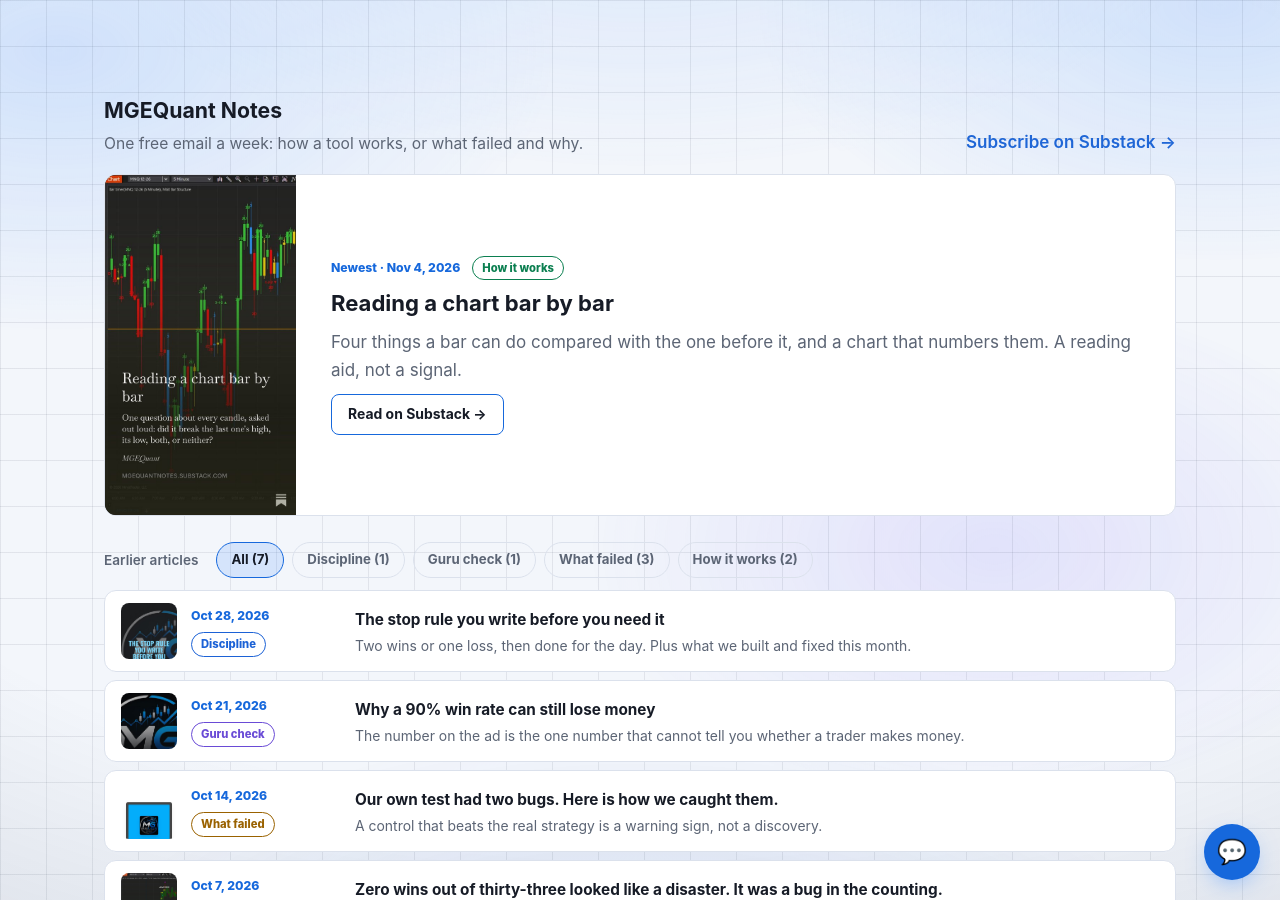
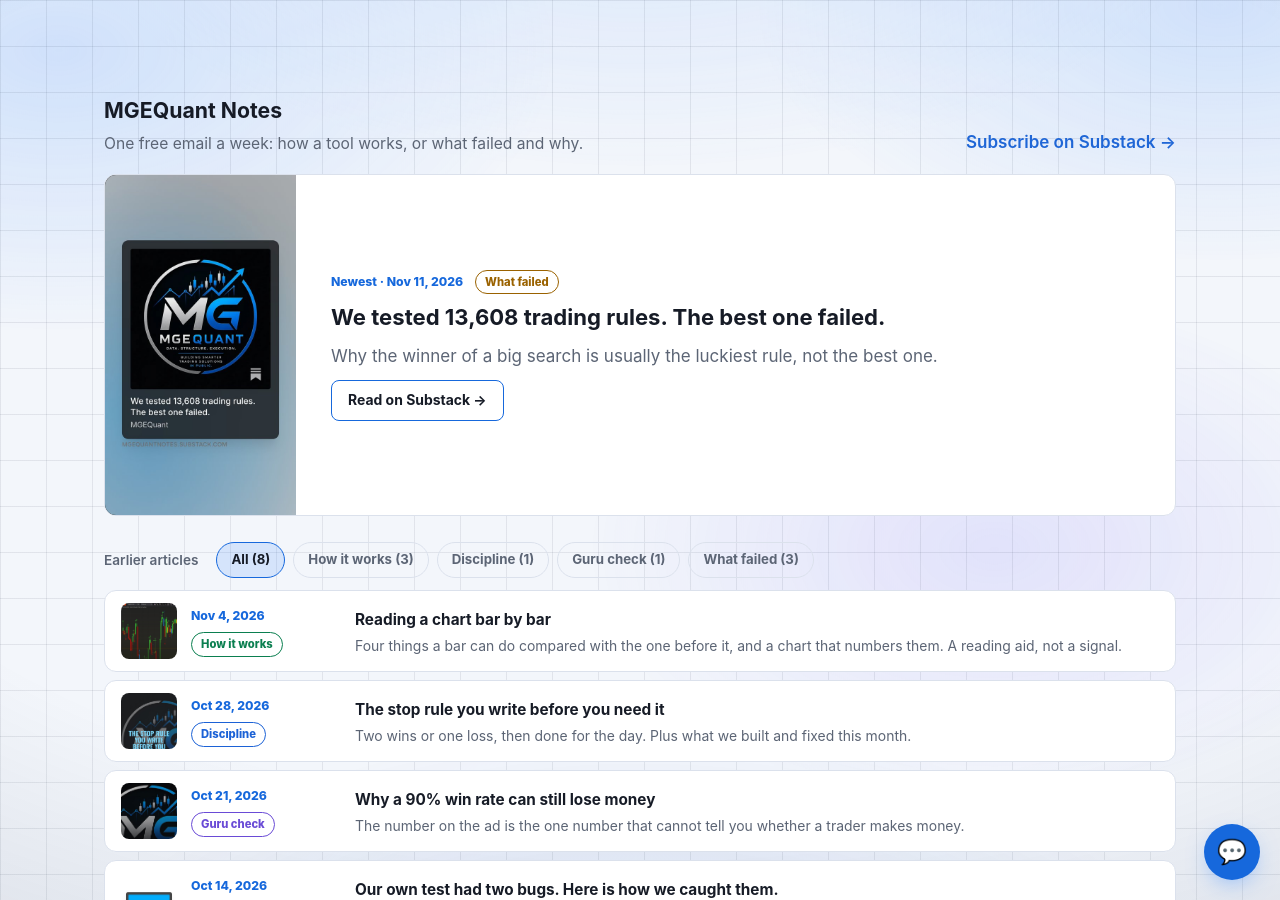
Before and after one commit to MGEQuant/MGEQuant, a Jekyll site: the page in-action.html, which Jekyll copies as it is, in a window 1280 px wide and 900 px high, scrolled down 1507 px. Built offline with Jekyll 4.4.1, drawn with Linux system fonts in a browser that asks for light colours.

Commit message:
Notes: 'We tested 13,608 trading rules. The best one failed.' (Nov 11) becomes the feature; Nov 4 moves to the list
Co-Authored-By: Claude Opus 5.5 <noreply@anthropic.com>

```diff
--- a/in-action.html
+++ b/in-action.html
@@ -521,16 +521,21 @@
         <a class="sec-link" href="https://mgequantnotes.substack.com" target="_blank" rel="noopener">Subscribe on Substack &rarr;</a>
       </div>
       <article class="panel hov nfeat">
-        <a class="cover" href="https://mgequantnotes.substack.com/p/reading-a-chart-bar-by-bar" target="_blank" rel="noopener"><img src="assets/img/notes/2026-11-04-bar-by-bar.jpg" alt="Story card: Reading a chart bar by bar, over a Bar Structure chart" loading="lazy" width="540" height="960"></a>
+        <a class="cover" href="https://mgequantnotes.substack.com/p/we-tested-13608-trading-rules-the" target="_blank" rel="noopener"><img src="assets/img/notes/2026-11-11-13608-rules.jpg" alt="Story card: We tested 13,608 trading rules. The best one failed." loading="lazy" width="540" height="960"></a>
         <div class="nbody">
-          <div class="nline"><time datetime="2026-11-04">Newest &middot; Nov 4, 2026</time><span class="ncat c-how">How it works</span></div>
-          <h3>Reading a chart bar by bar</h3>
-          <p class="nsum">Four things a bar can do compared with the one before it, and a chart that numbers them. A reading aid, not a signal.</p>
-          <a class="nread" href="https://mgequantnotes.substack.com/p/reading-a-chart-bar-by-bar" target="_blank" rel="noopener">Read on Substack &rarr;</a>
+          <div class="nline"><time datetime="2026-11-11">Newest &middot; Nov 11, 2026</time><span class="ncat c-fail">What failed</span></div>
+          <h3>We tested 13,608 trading rules. The best one failed.</h3>
+          <p class="nsum">Why the winner of a big search is usually the luckiest rule, not the best one.</p>
+          <a class="nread" href="https://mgequantnotes.substack.com/p/we-tested-13608-trading-rules-the" target="_blank" rel="noopener">Read on Substack &rarr;</a>
         </div>
       </article>
       <div class="nheading"><h3>Earlier articles</h3><div class="nfilter" id="nfilter" role="group" aria-label="Show earlier articles by topic" hidden></div></div>
       <ul class="note-list" id="nlist">
+        <li class="panel hov nrow" data-cat="How it works">
+          <a class="th" href="https://mgequantnotes.substack.com/p/reading-a-chart-bar-by-bar" target="_blank" rel="noopener" tabindex="-1" aria-hidden="true"><img src="assets/img/notes/2026-11-04-bar-by-bar.jpg" alt="" loading="lazy" width="56" height="56"></a>
+          <div class="nmeta"><time datetime="2026-11-04">Nov 4, 2026</time><span class="ncat c-how">How it works</span></div>
+          <div class="nmain"><a class="b-link" href="https://mgequantnotes.substack.com/p/reading-a-chart-bar-by-bar" target="_blank" rel="noopener"><b>Reading a chart bar by bar</b></a><span class="nsum">Four things a bar can do compared with the one before it, and a chart that numbers them. A reading aid, not a signal.</span></div>
+        </li>
         <li class="panel hov nrow" data-cat="Discipline">
           <a class="th" href="https://mgequantnotes.substack.com/p/the-stop-rule-you-write-before-you" target="_blank" rel="noopener" tabindex="-1" aria-hidden="true"><img src="assets/img/notes/2026-10-28-stop-rule.jpg" alt="" loading="lazy" width="56" height="56"></a>
           <div class="nmeta"><time datetime="2026-10-28">Oct 28, 2026</time><span class="ncat c-disc">Discipline</span></div>
```
Also changed, not shown: assets/img/notes/2026-11-11-13608-rules.jpg (added).
